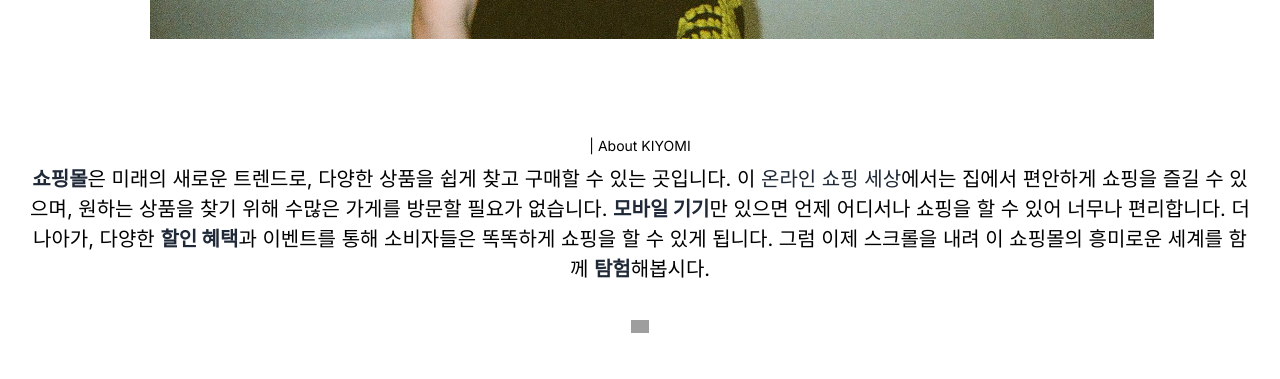
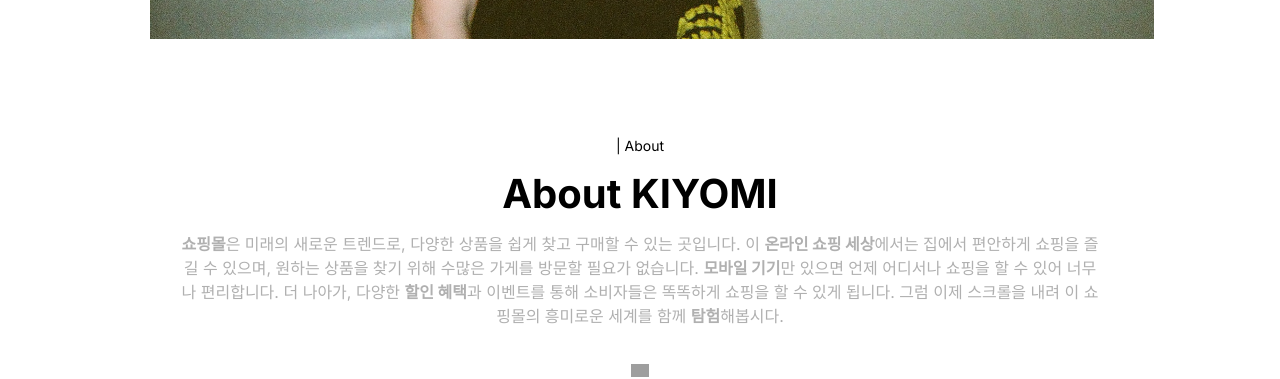
Before and after one commit to nextJS-pj/KIYOMI, a Next.js app in the folder kiyomi/: page /Brand in a window 1280 px wide. Shown: the part 860-1239 px from the top of the page. Built offline with nearby package versions, Linux system fonts and the light colour scheme; grey boxes are pictures that could not be loaded.

Commit message:
[fix] type오류 수정 , TitleText 컴포넌트 추가

```diff
--- a/kiyomi/src/components/Brand/BrandAbout.tsx
+++ b/kiyomi/src/components/Brand/BrandAbout.tsx
@@ -1,8 +1,8 @@
 "use client";
 
 import { motion } from "framer-motion";
+import { TitleText, TypingText } from "./CustomTexts";
 import { fadeIn, staggerContainer } from "@/utils/motion";
-import { TypingText } from "./CustomTexts";
 
 function BrandAbout() {
   return (
@@ -15,29 +15,29 @@
         viewport={{ once: false, amount: 0.25 }}
         className="2xl:max-w-[1280px] w-full mx-auto flex justify-center items-center flex-col"
       >
-        <TypingText title="| About KIYOMI" textStyles="text-center" />
-
+        <TypingText title="| About" textStyles="text-center" />
+        <TitleText title={<>About KIYOMI</>} textStyles="text-center" />
         <motion.p
           variants={fadeIn("up", "tween", 0.2, 1)}
-          className="mt-[8px] font-normal sm:text-[32px] text-[20px] text-center text-secondary-white"
+          className="mt-[8px] font-normal sm:text-[14px] text-[16px] text-center w-9/12 text-[#B0B0B0]"
         >
-          <span className="font-extrabold text-gray-800">쇼핑몰</span>은 미래의
-          새로운 트렌드로, 다양한 상품을 쉽게 찾고 구매할 수 있는 곳입니다. 이{" "}
-          <span className="font-extrold text-gray-800">온라인 쇼핑 세상</span>
+          <span className="font-extrabold">쇼핑몰</span>은 미래의 새로운
+          트렌드로, 다양한 상품을 쉽게 찾고 구매할 수 있는 곳입니다. 이{" "}
+          <span className="font-extrabold">온라인 쇼핑 세상</span>
           에서는 집에서 편안하게 쇼핑을 즐길 수 있으며, 원하는 상품을 찾기 위해
           수많은 가게를 방문할 필요가 없습니다.{" "}
-          <span className="font-extrabold text-gray-800">모바일 기기</span>만
-          있으면 언제 어디서나 쇼핑을 할 수 있어 너무나 편리합니다. 더 나아가,
-          다양한 <span className="font-extrabold text-gray-800">할인 혜택</span>
-          과 이벤트를 통해 소비자들은 똑똑하게 쇼핑을 할 수 있게 됩니다. 그럼
-          이제 스크롤을 내려 이 쇼핑몰의 흥미로운 세계를 함께{" "}
-          <span className="font-extrabold text-gray-800">탐험</span>해봅시다.
+          <span className="font-extrabold">모바일 기기</span>만 있으면 언제
+          어디서나 쇼핑을 할 수 있어 너무나 편리합니다. 더 나아가, 다양한{" "}
+          <span className="font-extrabold">할인 혜택</span>과 이벤트를 통해
+          소비자들은 똑똑하게 쇼핑을 할 수 있게 됩니다. 그럼 이제 스크롤을 내려
+          이 쇼핑몰의 흥미로운 세계를 함께{" "}
+          <span className="font-extrabold">탐험</span>해봅시다.
         </motion.p>
 
         <motion.img
           variants={fadeIn("up", "tween", 0.3, 1)}
           src="/assets/img/brand/arrow-down.svg"
-          alt="arrow down"
+          alt="아래로가는 화살표"
           className="w-[18px] h-[28px] object-contain mt-[28px]"
         />
       </motion.div>
--- a/kiyomi/src/components/Brand/BrandNavbar.tsx
+++ b/kiyomi/src/components/Brand/BrandNavbar.tsx
@@ -38,7 +38,7 @@
 
           <img
             src="/assets/img/brand/brandMain.jpg"
-            alt="hero_cover"
+            alt="브랜드 메인 이미지"
             className="w-full sm:h-[500px] h-[350px] lg:h-[500px] object-cover rounded-tl-[140px] z-10 relative"
           />
         </motion.div>
--- a/kiyomi/src/components/Brand/CustomTexts.tsx
+++ b/kiyomi/src/components/Brand/CustomTexts.tsx
@@ -1,5 +1,7 @@
+"use client";
+
 import { textContainer, textVariant2 } from "@/utils/motion";
-import { motion } from "framer-motion";
+import { motion, Variants } from "framer-motion";
 
 interface TypingTextProps {
   title: string;
@@ -7,7 +9,7 @@
 }
 
 interface TitleTextProps {
-  title: string;
+  title: string | JSX.Element;
   textStyles?: string;
 }
 
@@ -32,10 +34,10 @@
   textStyles = "",
 }) => (
   <motion.h2
-    variants={textVariant2}
+    variants={textVariant2 as Variants}
     initial="hidden"
     whileInView="show"
-    className={`mt-[8px] font-bold md:text-[64px] text-[40px] text-black ${textStyles}`}
+    className={`mt-[8px] font-bold sm:text-[24px] md:text-[30px] text-[40px]  text-black ${textStyles}`}
   >
     {title}
   </motion.h2>
--- a/kiyomi/src/components/Brand/Explore/BrandExploreCard.tsx
+++ b/kiyomi/src/components/Brand/Explore/BrandExploreCard.tsx
@@ -2,12 +2,12 @@
 import { motion } from "framer-motion";
 
 interface BrandExploreCardProps {
-  id: number;
+  id: string;
   imgUrl: string;
   title: string;
   index: number;
-  active: number;
-  handleClick: (id: number) => void;
+  active: string;
+  handleClick: (id: string) => void;
   subTitle: string;
 }
 
@@ -30,7 +30,7 @@
     >
       <img
         src={imgUrl}
-        alt="planet-04"
+        alt="옷"
         className="absolute w-full h-full object-cover rounded-[24px]"
       />
       {active !== id ? (
--- a/kiyomi/src/components/Navbar/Navbar.tsx
+++ b/kiyomi/src/components/Navbar/Navbar.tsx
@@ -30,7 +30,7 @@
         <div className="flex items-center">
           <div className="lg:px-[50px] lg:space-x-8 md:px-[35px] md:space-x-4 md:text-[12px] sm:text-[0px]">
             <Link href={"/newitem"}>신상품</Link>
-            <Link href={"/femaleitem"}>여성</Link>
+            <Link href={"/femaleItem"}>여성</Link>
             <Link href={"/maleitem"}>남성</Link>
             <Link href={"/brand"}>브랜드</Link>
           </div>
```
